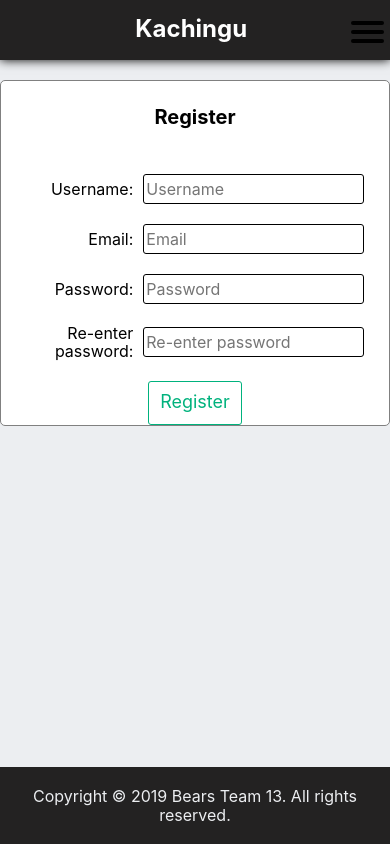
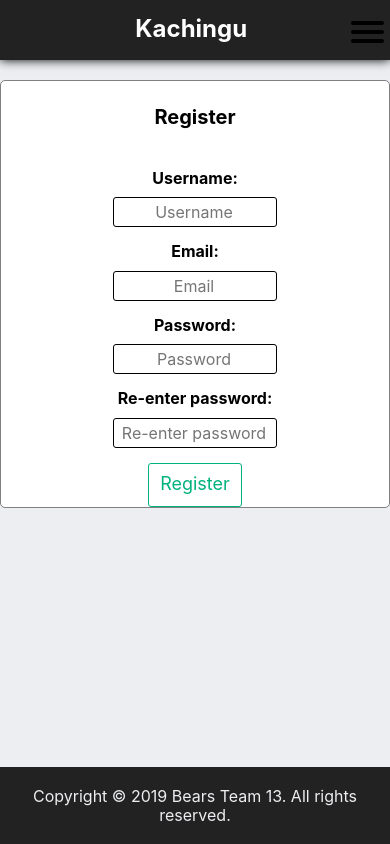
Before and after one commit to super-ming/v8-bears-team-13, a React (Create React App) app in the folder client/: page /register in a window 390 px wide. Built offline with nearby package versions, Linux system fonts and the light colour scheme.

Commit message:
Forms are responsive now

```diff
--- a/client/src/components/dashboard/Add.js
+++ b/client/src/components/dashboard/Add.js
@@ -153,7 +153,7 @@ class Container extends React.Component {
                   Recurring:{' '}
                 </label>
                 <div className="form__input-container">
-                  <input type="checkbox" name="recurring" id="recurring" />
+                  <input className="form__checkbox" type="checkbox" name="recurring" id="recurring" />
                 </div>
               </div>
               <button className="button">Submit</button>
--- a/client/src/components/dashboard/EditEntry.js
+++ b/client/src/components/dashboard/EditEntry.js
@@ -71,9 +71,9 @@ class Container extends React.Component {
 
     getReccuringDefault = () => {
         if (this.props.dash.entry.recurring) {
-            return <input type='checkbox' name='recurring' id='recurring' onClick={this.handleTransactionTypeChange} checked ></input>;
+            return <input className="form__checkbox" type='checkbox' name='recurring' id='recurring' onClick={this.handleTransactionTypeChange} checked ></input>;
         }
-        return (<input type='checkbox' name='recurring' id='recurring' onClick={this.handleTransactionTypeChange}></input>)
+        return (<input className="form__checkbox" type='checkbox' name='recurring' id='recurring' onClick={this.handleTransactionTypeChange}></input>)
     }
 
     render() {
@@ -87,7 +87,8 @@ class Container extends React.Component {
                             <div className="form__group">
                                 <label htmlFor="transaction" className="form__label">Transaction Type: </label>
                                 <div className="form__input-container">
-                                    <select name="transaction"
+                                    <select className="form__input"
+                                            name="transaction"
                                             id="transaction"
                                             defaultValue={transact_id}
                                             value={this.state.transactionType}
@@ -102,7 +103,7 @@ class Container extends React.Component {
                             <div className="form__group">
                                 <label htmlFor="category" className="form__label">Category Type: </label>
                                 <div className="form__input-container">
-                                    <select name='category' id="category" defaultValue={category_id} onClick={this.handleTransactionTypeChange}>
+                                    <select className="form__input" name='category' id="category" defaultValue={category_id} onClick={this.handleTransactionTypeChange}>
                                         <option value='DEFAULT' disabled>Select Category Type</option>
                                         { this.getCategoryOptions() }
                                     </select>
@@ -111,19 +112,19 @@ class Container extends React.Component {
                             <div className="form__group">
                                 <label htmlFor="entry" className="form__label">Entry Description: </label>
                                 <div className="form__input-container">
-                                    <input type='text' name='entry' id='entry' value={this.state.entry} onInput={this.handleTransactionTypeChange}></input>
+                                    <input className="form__input" type='text' name='entry' id='entry' value={this.state.entry} onInput={this.handleTransactionTypeChange}></input>
                                 </div>
                             </div>
                             <div className="form__group">
                                 <label htmlFor="amount" className="form__label">Amount: </label>
                                 <div className="form__input-container">
-                                    <input type='number' name='amount' id='amount' min="0.00" step="0.01" value={this.state.amount} onInput={this.handleTransactionTypeChange}></input>
+                                    <input className="form__input" type='number' name='amount' id='amount' min="0.00" step="0.01" value={this.state.amount} onInput={this.handleTransactionTypeChange}></input>
                                 </div>
                             </div>
                             <div className="form__group">
                                 <label htmlFor="date" className="form__label">Date: </label>
                                 <div className="form__input-container">
-                                    <input type='date' name='full_date' id="date" defaultValue={moment().format('YYYY-MM-DD')}></input>
+                                    <input className="form__input" type='date' name='full_date' id="date" defaultValue={moment().format('YYYY-MM-DD')}></input>
                                 </div>
                             </div>
                             <div className="form__group">
--- a/client/src/styles/components/_form.scss
+++ b/client/src/styles/components/_form.scss
@@ -3,10 +3,18 @@
 
   &__group {
     margin: 2rem 0 2rem 0;
+    width: 100%;
+
     display: flex;
-    flex-direction: row;
-    justify-content: center;
-    align-items: center;
+      align-items: center;
+      flex-direction: row;
+      justify-content: center;
+
+
+    @include respond(tab-port) {
+      flex-direction: column;
+      margin: 1.5rem 0;
+    }
   }
 
   &__container {
@@ -21,21 +29,42 @@
   }
 
   &__label {
+    margin-right: 1rem;
+    font-weight: bold;
     text-align: right;
-    width: 35%;
-    margin-right: 1rem;
+    width: 55%;
+
+
+    @include respond(tab-port) {
+      text-align: center;
+      margin-right: 0;
+      margin-bottom: 1rem;
+      width: 90%;
+    }
   }
 
   &__input-container {
     text-align: left;
     width: 65%;
+
+    @include respond(tab-port) {
+      margin: 0 auto;
+      text-align: center;
+    }
   }
 
   &__input {
     border: 1px solid black;
     border-radius: $rounded-borders-small;
     height: 3rem;
+    padding-left: .8rem;
     width: 90%;
+
+    @include respond(tab-port) {
+      padding-left: 0;
+      text-align: center;
+      width: 100%;
+    }
   }
 
   &__add,
@@ -43,15 +72,15 @@
     width: 55rem;
     margin: 0 auto;
 
-    .form__group {
+    @include respond(tab-port) {
       width: 100%;
     }
-    .form__label {
-      width: 55%;
-    }
-    button {
-      margin: 10px 0 10px 0;
-    }
+  }
+
+  &__checkbox {
+    height: 2rem;
+    width: 2rem;
+    transform: translateY(5px);
   }
 }
 
@@ -61,6 +90,15 @@
 
   button {
     margin: 20px 0 2rem 20px;
+
+    @include respond(tab-port) {
+      margin: 0;
+      margin-bottom: 1rem;
+
+      &:last-of-type {
+        margin-top: 1rem;
+      }
+    }
   }
 }
 
@@ -68,6 +106,11 @@ fieldset {
   border-radius: 5px;
   width: 100%;
   font-size: $font-size-medium;
+
+  @include respond(tab-port) {
+    margin: 0 auto;
+    width: 95%;
+  }
 }
 
 .password {
@@ -84,29 +127,3 @@ fieldset {
     fill: purple;
   }
 }
-
-// @include respond(phone-only) {
-//   .form {
-//     &__container {
-//       width: 80%;
-//     }
-//   }
-// }
-
-// @include respond(tab-land) {
-//   .form {
-//     &__container {
-//       width: 70%;
-//     }
-//     &__label {
-//       text-align: right;
-//       width: 25%;
-//       margin-right: 1rem;
-//     }
-
-//     &__input-container {
-//       text-align: left;
-//       width: 65%;
-//     }
-//   }
-// }
```
